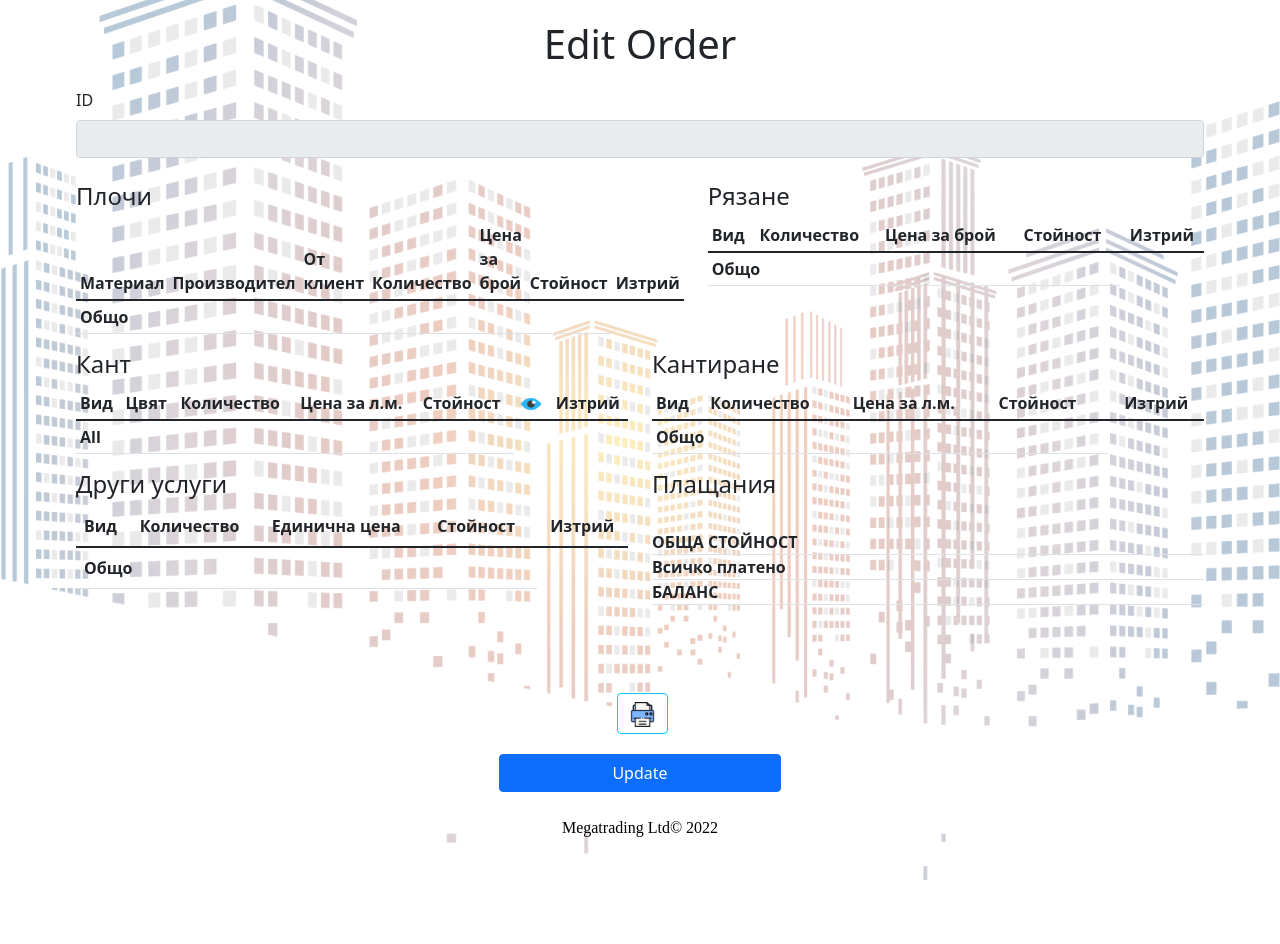
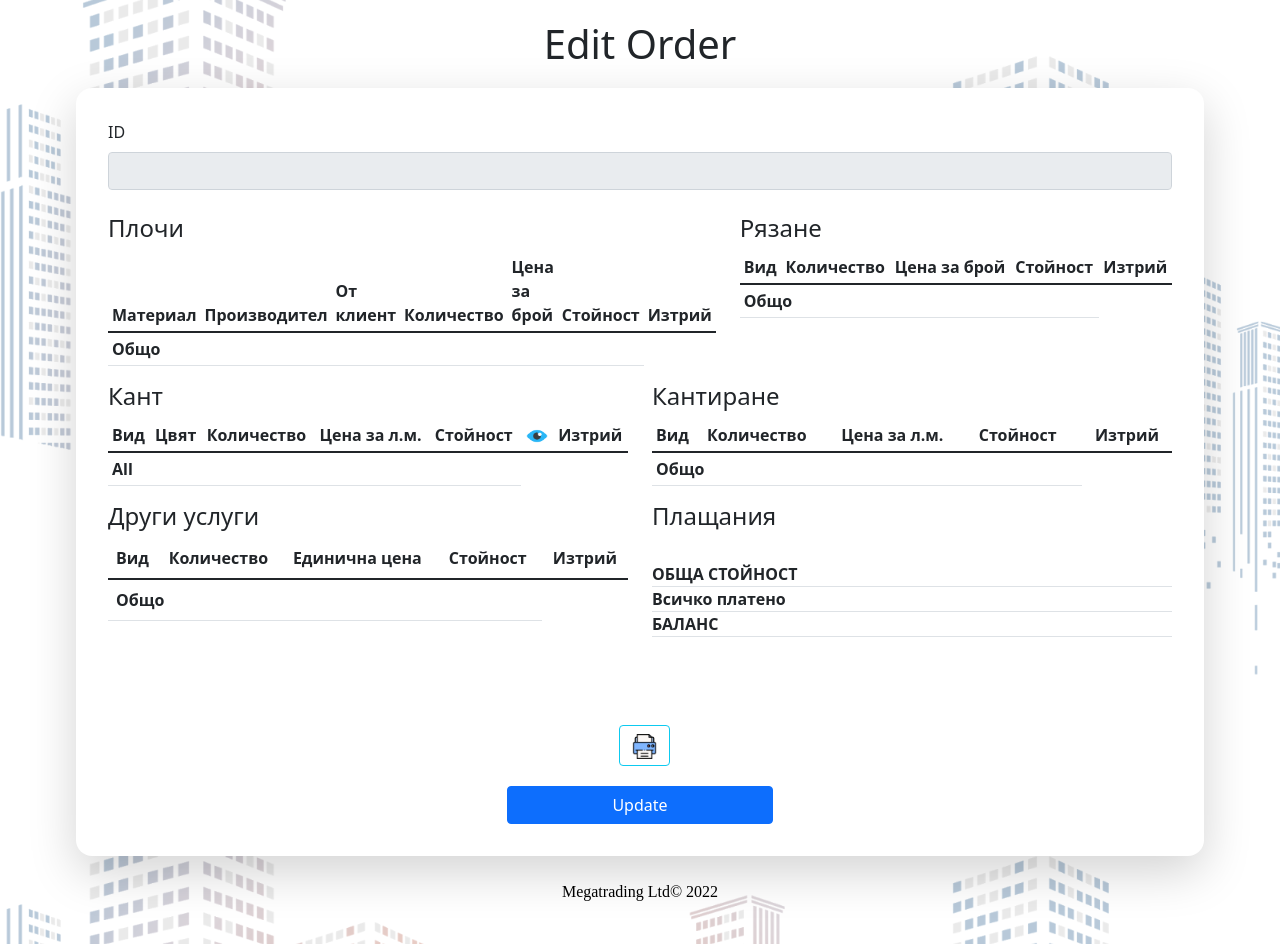
Before and after one commit to sandexjc/Ordering-system, a Django app: template Tracking Table/table/templates/table/editOrder.html in a window 1280 px wide. Shown: the part 88-1032 px from the top of the page. Before the commit the page ends 968 px from the top, so only its background shows below. Run offline with Django 3.2, Linux system fonts and the light colour scheme; the template is opened without the code that fills it, so the values that code supplies are empty; some libraries are stand-ins or nearby versions.

Commit message:
New background image, opacity, size, position and order form background fixes

```diff
--- a/Tracking Table/accounts/static/accounts/css/login.css
+++ b/Tracking Table/accounts/static/accounts/css/login.css
@@ -7,6 +7,9 @@ html
 body
 {
 	background-image: url("../../../static/images/city-background.png");
+	background-repeat: no-repeat;
+  	background-attachment: fixed;
+	background-size: 100% 100%;
 	background-color: rgba(255, 255, 255, 0.7);
 	background-blend-mode: lighten;
 }
--- a/Tracking Table/static/css/base.css
+++ b/Tracking Table/static/css/base.css
@@ -7,6 +7,9 @@ html
 body
 {
 	background-image: url("/static/images/city-background.png");
+	background-repeat: no-repeat;
+  	background-attachment: fixed;
+	background-size: 100% 100%;
 	background-color: rgba(255, 255, 255, 0.7);
 	background-blend-mode: lighten;
 }
--- a/Tracking Table/static/js/viewport.js
+++ b/Tracking Table/static/js/viewport.js
@@ -10,9 +10,4 @@ function set_viewport_scale(viewport_width, min_viewport_width)
     {
         meta_scale.setAttribute("content", "width=device-width, initial-scale=" + viewport_width/min_viewport_width);
     }
-
-    console.log("MIN WIDTH", min_viewport_width);
-    console.log("VIEWPORT WIDTH", viewport_width);
-    console.log("SCALE", viewport_width/min_viewport_width);
-
 }
--- /dev/null
+++ b/Tracking Table/table/static/table/css/order-form.css
@@ -0,0 +1,6 @@
+.order-form
+{
+    padding: 2rem;
+    border-radius: 1rem;
+    background-color: white;
+}
--- a/Tracking Table/table/templates/table/editOrder.html
+++ b/Tracking Table/table/templates/table/editOrder.html
@@ -1,7 +1,12 @@
 {% extends 'base.html' %}
 {% load django_bootstrap5 %}
+{% load static %}
+
+{% block links %}
+<link rel="stylesheet" type="text/css" href="{% static 'table/css/order-form.css' %}?v=1.1">
+{% endblock %}
+
 {% block content %}
-{% load static %}
 
 <div class="container-fluid fixed-min-width" style="width: 90%;">
 
@@ -25,7 +30,7 @@
 		<h1>Edit Order</h1>
 	</div>
 
-	<form method="POST" id="editOrderForm">
+	<form method="POST" id="editOrderForm" class="shadow-lg order-form">
 		{% csrf_token %}
 		<label class="form-label" for="OrderID">ID</label>
 		<input type="text" id="OrderID" class="form-control" readonly value="{{current_order.ID}}">
--- a/Tracking Table/templates/base.html
+++ b/Tracking Table/templates/base.html
@@ -7,8 +7,10 @@
 		<title>TTable</title>
 		<link rel="icon" type="image/x-icon" href="{% static 'images/favico.png' %}">
 		<link rel="stylesheet" type="text/css" href="{% static 'bootstrap/5.1.3/css/bootstrap.css' %}?v=1.1">
-		<link rel="stylesheet" type="text/css" href="{% static 'css/base.css' %}?v=1.1">
+		<link rel="stylesheet" type="text/css" href="{% static 'css/base.css' %}?v=1.2">
 		<link rel="stylesheet" type="text/css" href="{% static 'css/progressbar.css' %}?v=1.1">
+		{% block links %}
+		{% endblock %}
 	</head>
 	<body>
 		<nav class="navbar navbar-light fixed-min-width" style="background-color: #e6e6e9; --bs-bg-opacity: .5;">
@@ -54,6 +56,8 @@
 		<script type="text/javascript" src="{% static 'js/handle_orders.js' %}?v=1.1"></script>
 		<script type="text/javascript" src="{% static 'js/base.js' %}?v=1.2"></script>
 		<script type="text/javascript" src="{% static 'js/spinner.js' %}?v=1.1"></script>
+		{% block scripts %}
+		{% endblock %}
 
 		<br>
 			<div class="sticky-bottom">
```
